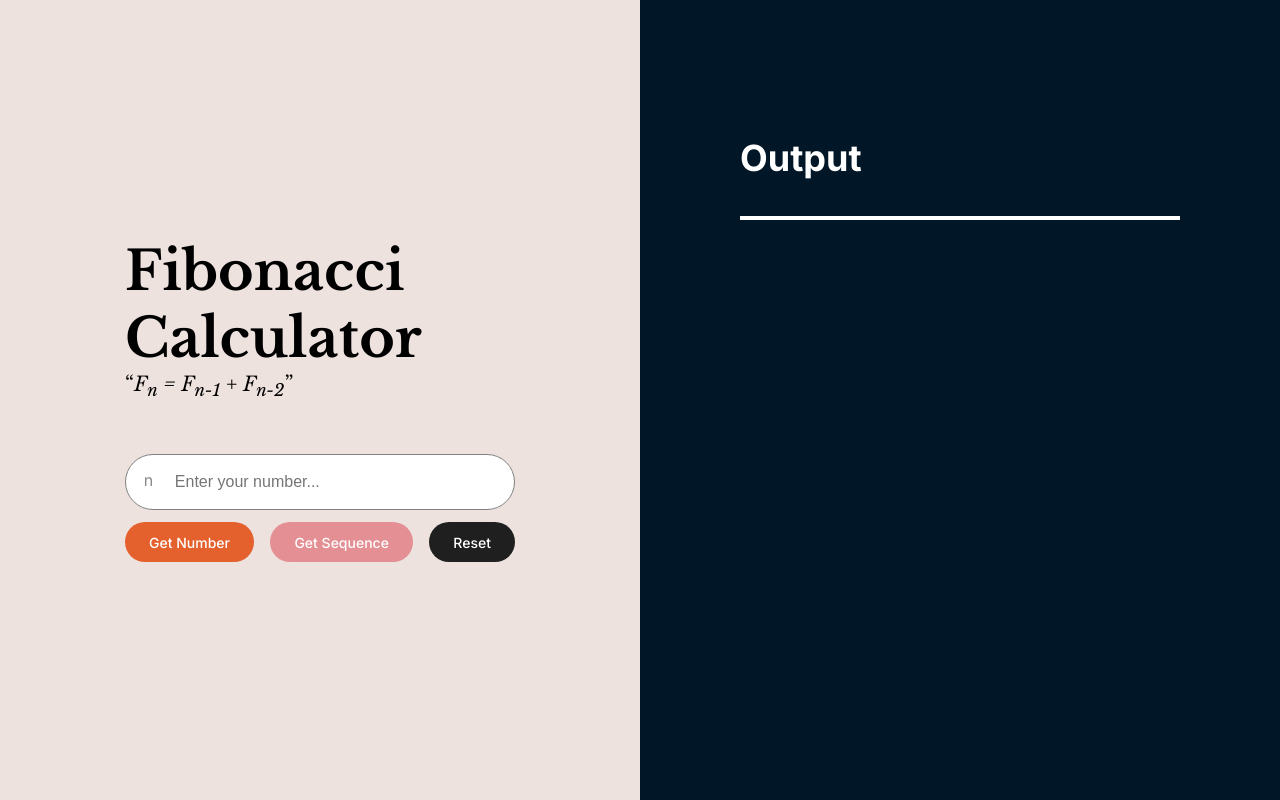
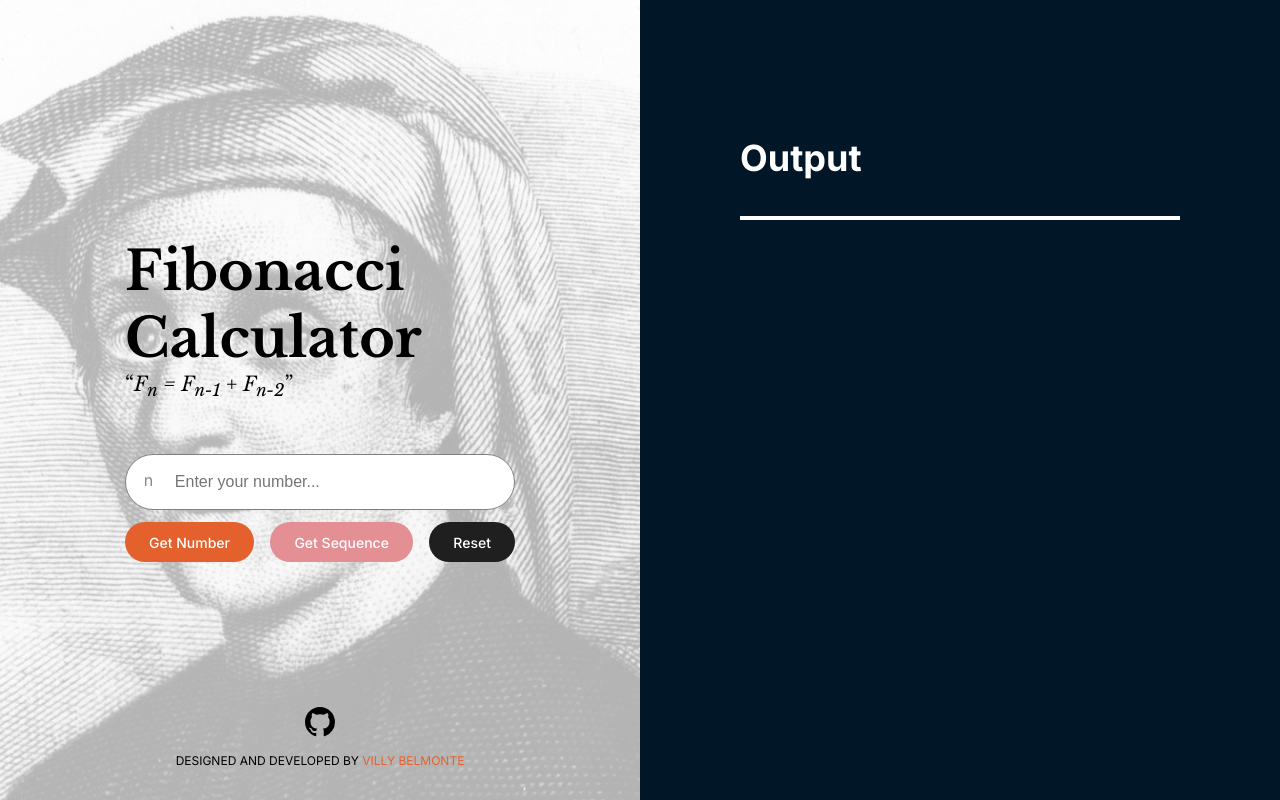
Before and after one commit to vbelmonte/fibonacci-calculator, a plain HTML site: page index.html in a window 1280 px wide. Drawn offline with nearby package versions, Linux system fonts and the light colour scheme.

Commit message:
Add background and footer links

```diff
--- a/index.html
+++ b/index.html
@@ -34,6 +34,10 @@
                     </div>
                 </div>
             </div>
+            <div class="footer">
+                <a href="https://github.com/vbelmonte/" target="_blank"><img class="github-icon" src="images/github-icon.svg"></a>
+                <p>Designed and developed by <a href="https://github.com/vbelmonte/" target="_blank">Villy Belmonte</a></p>
+            </div>
         </section>
         <section id="results">
             <div>
--- a/styles.css
+++ b/styles.css
@@ -4,6 +4,30 @@ body {
     margin: 0;
     font-family: "Inter", "Arial", sans-serif;
     min-height: 100vh;
+}
+
+.footer {
+    position: fixed;
+    top: 100%;
+    transform: translate(0%, -100%);
+    padding: 25px 0px 20px 0px;
+    width: 50%;
+    text-align: center;
+}
+
+.footer p {
+    text-transform: uppercase;
+    font-size: 12px;
+}
+
+.github-icon {
+    width: 30px;
+    height: 30px;
+}
+
+a {
+    color: #E4612D;
+    text-decoration: none;
 }
 
 h1 {
@@ -66,17 +90,18 @@ input {
 }
 
 .background {
-    /*background-image: url("images/fibonacci.jpg");*/
+    background-image: url("images/fibonacci.jpg");
     background-repeat: no-repeat;
     background-size: cover;
     background-position: center;
+    box-shadow: inset 0 0 0 1000px rgba(255,255,255,.70);
 }
 
 #main {
     display: flex;
     width: 50%;
     justify-content: center;
-    align-items: center;
+    /*align-items: center;*/
 }
 
 .main-area {
```
Also changed, not shown: images/github-icon.svg (added).
